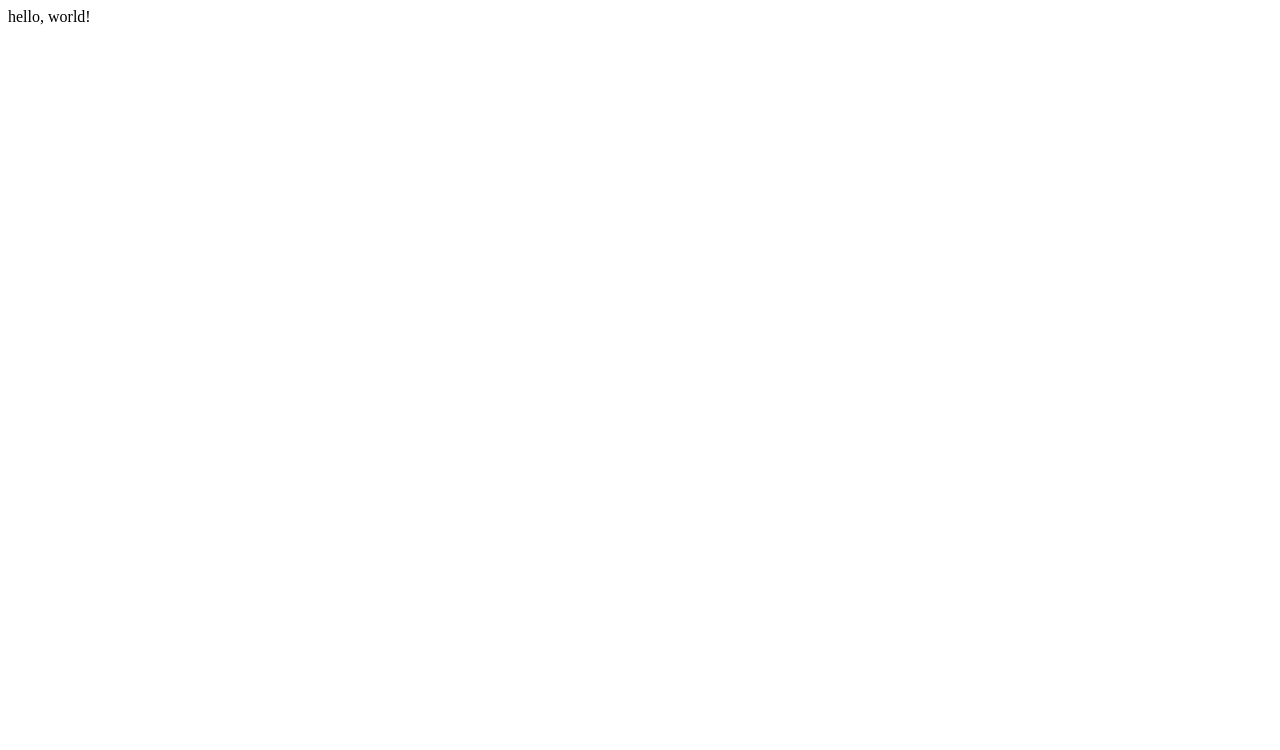
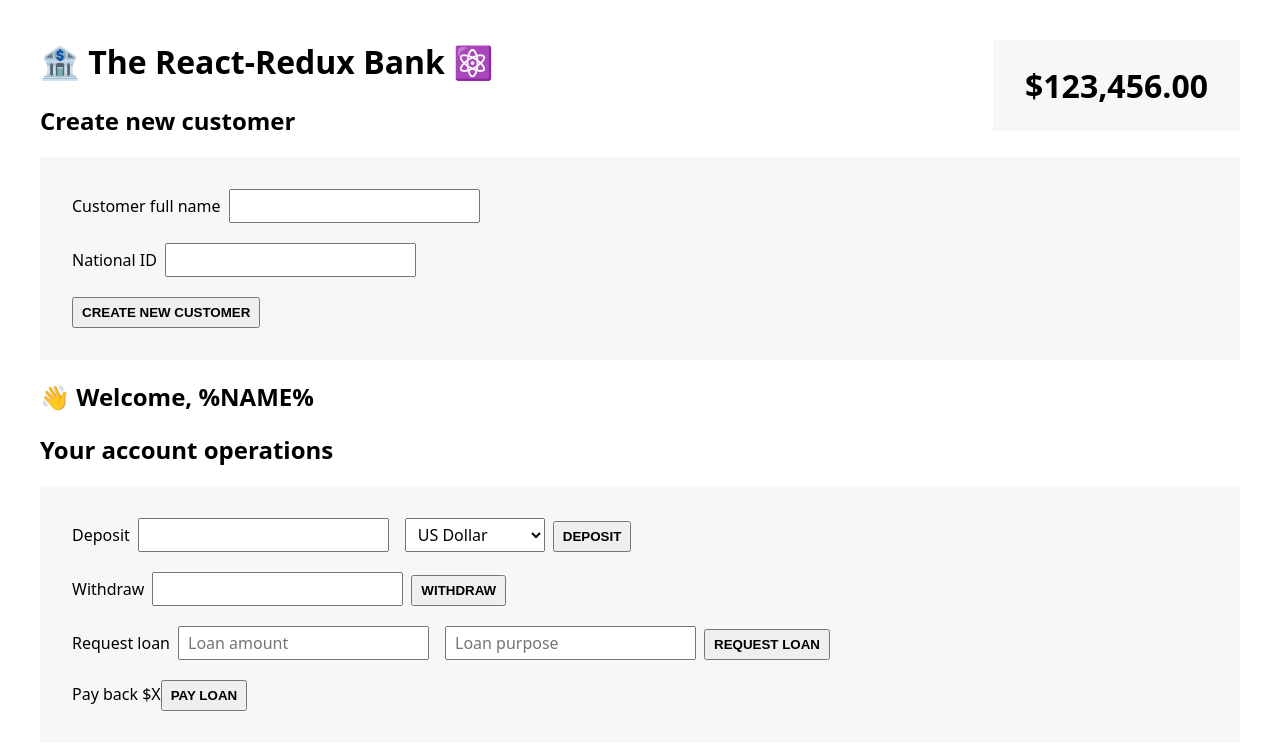
Before and after one commit to samspi-tech/redux-practice, a React (Vite) app: page / in a window 1280 px wide. Shown: the top 750 px of the page. Built offline with nearby package versions, Linux system fonts and the light colour scheme.

Commit message:
add starting components

```diff
--- a/src/App.tsx
+++ b/src/App.tsx
@@ -1,5 +1,18 @@
+import CreateCustomer from './components/CreateCustomer';
+import Customer from './components/Customer';
+import AccountOperations from './components/AccountOperations';
+import BalanceDisplay from './components/BalanceDisplay';
+
 const App = () => {
-    return <div>hello, world!</div>;
+    return (
+        <div>
+            <h1>🏦 The React-Redux Bank ⚛️</h1>
+            <CreateCustomer />
+            <Customer />
+            <AccountOperations />
+            <BalanceDisplay />
+        </div>
+    );
 };
 
 export default App;
--- /dev/null
+++ b/src/components/AccountOperations.tsx
@@ -0,0 +1,64 @@
+import { useState } from 'react';
+
+const AccountOperations = () => {
+    const [currency, setCurrency] = useState('USD');
+    const [loanAmount, setLoanAmount] = useState('');
+    const [loanPurpose, setLoanPurpose] = useState('');
+    const [depositAmount, setDepositAmount] = useState('');
+    const [withdrawalAmount, setWithdrawalAmount] = useState('');
+
+    return (
+        <div>
+            <h2>Your account operations</h2>
+            <div className="inputs">
+                <div>
+                    <label>Deposit</label>
+                    <input
+                        type="number"
+                        value={depositAmount}
+                        onChange={(e) => setDepositAmount(e.target.value)}
+                    />
+                    <select
+                        value={currency}
+                        onChange={(e) => setCurrency(e.target.value)}
+                    >
+                        <option value="USD">US Dollar</option>
+                        <option value="EUR">Euro</option>
+                        <option value="GBP">British Pound</option>
+                    </select>
+                    <button>Deposit {depositAmount}</button>
+                </div>
+                <div>
+                    <label>Withdraw</label>
+                    <input
+                        type="number"
+                        value={withdrawalAmount}
+                        onChange={(e) => setWithdrawalAmount(e.target.value)}
+                    />
+                    <button>Withdraw {withdrawalAmount}</button>
+                </div>
+                <div>
+                    <label>Request loan</label>
+                    <input
+                        type="number"
+                        value={loanAmount}
+                        onChange={(e) => setLoanAmount(e.target.value)}
+                        placeholder="Loan amount"
+                    />
+                    <input
+                        value={loanPurpose}
+                        onChange={(e) => setLoanPurpose(e.target.value)}
+                        placeholder="Loan purpose"
+                    />
+                    <button>Request loan</button>
+                </div>
+                <div>
+                    <span>Pay back $X</span>
+                    <button>Pay loan</button>
+                </div>
+            </div>
+        </div>
+    );
+};
+
+export default AccountOperations;
--- /dev/null
+++ b/src/components/BalanceDisplay.tsx
@@ -0,0 +1,12 @@
+const formatCurrency = (value: number) => {
+    return new Intl.NumberFormat('en', {
+        style: 'currency',
+        currency: 'USD',
+    }).format(value);
+};
+
+const BalanceDisplay = () => {
+    return <div className="balance">{formatCurrency(123456)}</div>;
+};
+
+export default BalanceDisplay;
--- /dev/null
+++ b/src/components/CreateCustomer.tsx
@@ -0,0 +1,31 @@
+import { useState } from 'react';
+
+const CreateCustomer = () => {
+    const [fullName, setFullName] = useState('');
+    const [nationalId, setNationalId] = useState('');
+
+    return (
+        <div>
+            <h2>Create new customer</h2>
+            <div className="inputs">
+                <div>
+                    <label>Customer full name</label>
+                    <input
+                        value={fullName}
+                        onChange={(e) => setFullName(e.target.value)}
+                    />
+                </div>
+                <div>
+                    <label>National ID</label>
+                    <input
+                        value={nationalId}
+                        onChange={(e) => setNationalId(e.target.value)}
+                    />
+                </div>
+                <button>Create new customer</button>
+            </div>
+        </div>
+    );
+};
+
+export default CreateCustomer;
--- /dev/null
+++ b/src/components/Customer.tsx
@@ -0,0 +1,5 @@
+const Customer = () => {
+    return <h2>👋 Welcome, %NAME%</h2>;
+};
+
+export default Customer;
--- /dev/null
+++ b/src/index.css
@@ -0,0 +1,40 @@
+body {
+  font-family: system-ui, -apple-system, BlinkMacSystemFont, 'Segoe UI', Roboto,
+    Oxygen, Ubuntu, Cantarell, 'Open Sans', 'Helvetica Neue', sans-serif;
+  margin: 40px;
+}
+
+input,
+select {
+  margin: 0 8px;
+  padding: 4px 8px;
+  font: inherit;
+}
+
+button {
+  text-transform: uppercase;
+  font-weight: bold;
+  padding: 6px 8px;
+  cursor: pointer;
+}
+
+.inputs {
+  background-color: #f7f7f7;
+  padding: 32px;
+}
+
+.inputs > * + * {
+  margin-top: 20px;
+}
+
+.balance {
+  position: absolute;
+  top: 40px;
+  right: 40px;
+  background-color: #f7f7f7;
+  padding: 24px 32px;
+  font-weight: bold;
+  font-size: 32px;
+  min-width: 180px;
+  text-align: center;
+}
--- a/src/main.tsx
+++ b/src/main.tsx
@@ -1,5 +1,6 @@
 import { StrictMode } from 'react';
 import { createRoot } from 'react-dom/client';
+import './index.css';
 import App from './App.tsx';
 
 createRoot(document.getElementById('root')!).render(
```
